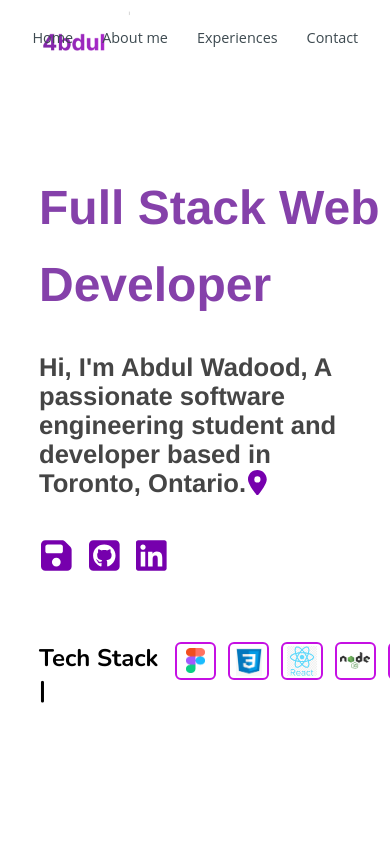
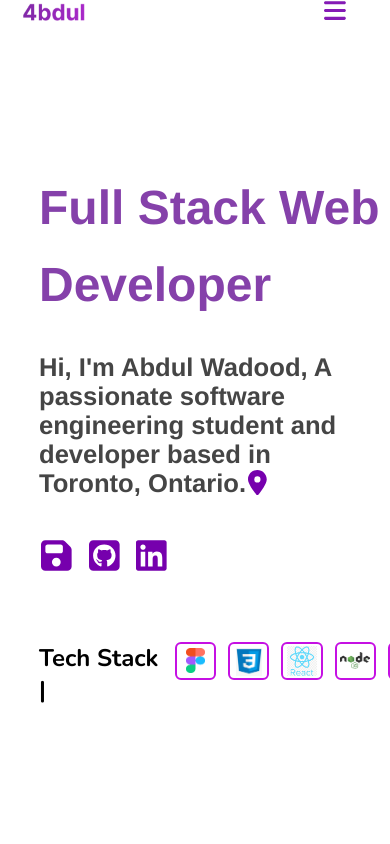
Before and after one commit to 4bdulWadood/portfolio-amplify, a React (Create React App) app: page / in a window 390 px wide. Shown: the top 844 px of the page. Built offline with nearby package versions, Linux system fonts and the light colour scheme.

Commit message:
+ Responsive Navigation Bar

```diff
--- a/package.json
+++ b/package.json
@@ -10,12 +10,15 @@
     "@fortawesome/free-regular-svg-icons": "^6.4.0",
     "@fortawesome/free-solid-svg-icons": "^6.4.0",
     "@fortawesome/react-fontawesome": "^0.2.0",
+    "@paigewilliams/react-responsive-navbar": "^1.0.13",
     "@react-three/drei": "^9.65.5",
     "@react-three/fiber": "^8.12.2",
     "@testing-library/jest-dom": "^5.16.5",
     "@testing-library/react": "^13.4.0",
     "@testing-library/user-event": "^13.5.0",
     "@types/three": "^0.150.2",
+    "i": "^0.3.7",
+    "npm": "^9.8.1",
     "react": "^18.2.0",
     "react-burger-menu": "^3.0.9",
     "react-dom": "^18.2.0",
--- a/src/components/MainPage.js
+++ b/src/components/MainPage.js
@@ -16,36 +16,6 @@ import AWSLogo from "../assets/AWSLogo.png";
 import personalPic from "../assets/personalPic.jpg"
 
 export default function MainPage() {
-  const [html, setHtml] = useState("");
-  const [css, setCss] = useState("");
-  const [js, setJs] = useState("");
-  const [boot, setBoot] = useState("");
-  const [react, setReact] = useState("");
-  const [three, setThree] = useState("");
-
-  const handleMouseEnter = (e) => {
-    if (e.target.id == "HTML") {
-      setHtml(true);
-    } else if (e.target.id == "CSS") {
-      setCss(true);
-    } else if (e.target.id == "JavaScript") {
-      setJs(true);
-    } else if (e.target.id == "Bootstrap") {
-      setBoot(true);
-    } else if (e.target.id == "React") {
-      setReact(true);
-    } else if (e.target.id == "Three.js") {
-      setThree(true);
-    }
-  };
-  const handleMouseLeave = () => {
-    setHtml();
-    setCss();
-    setJs();
-    setBoot();
-    setReact();
-    setThree();
-  };
   return (
     <div className="section-main" id="home">
       <Navbar />
--- a/src/components/Navbar.js
+++ b/src/components/Navbar.js
@@ -1,29 +1,72 @@
-import React from "react";
-import { slide as Menu } from 'react-burger-menu'
+import React, {useState, useEffect,Component} from "react";
+import { useRef } from "react";
+import { FontAwesomeIcon } from '@fortawesome/react-fontawesome';
+import { faBars } from "@fortawesome/free-solid-svg-icons";
 
 export default function Navbar() {
-  return (
-    <div className="nav-section">
-      <div className="nav-container">
-        <a href="#home">
-          <div className="nav-logo"><img src={require("../assets/logo.png")} alt="not found"/></div>
-        </a>
+  const [navbarOpen, setNavbarOpen] = useState(false);
+  function getWindowDimensions() {
+    const { innerWidth: width, innerHeight: height } = window;
+    return {
+      width,
+      height
+    };
+  }
 
-        <ul>
-          <li>
-            <a href="#home">Home</a>
-          </li>
-          <li>
-            <a href="#aboutme">About me</a>
-          </li>
-          <li>
-            <a href="#projects">Experiences</a>
-          </li>
-          <li>
-            <a href="#contact">Contact</a>
-          </li>
-        </ul>
-      </div>
-    </div>
-  );
+  function useWindowDimensions() {
+    const [windowDimensions, setWindowDimensions] = useState(
+      getWindowDimensions()
+    );
+
+    useEffect(() => {
+      function handleResize() {
+        setWindowDimensions(getWindowDimensions());
+      }
+
+      window.addEventListener("resize", handleResize);
+      return () => window.removeEventListener("resize", handleResize);
+    }, []);
+
+    return windowDimensions;
+  }
+
+  const { width } = useWindowDimensions();
+
+  console.log(width)
+
+  const navRef = useRef();
+
+	const showNavbar = () => {
+		navRef.current.classList.toggle(
+			"responsive_nav"
+		);
+	};
+
+	return (
+		<header>
+			<a href="#home">
+        <div className="nav-logo"><img src={require("../assets/logo.png")} alt="not found"/></div>
+      </a>
+			<nav ref={navRef}>
+				<a href="/#home">Home</a>
+				<a href="/#aboutme">About me</a>
+				<a href="/#projects">Projects</a>
+				<a href="/#contact">Contact me</a>
+				<button
+					className="nav-btn nav-close-btn"
+					onClick={showNavbar}>
+					<FontAwesomeIcon style={{marginLeft: "0.5vw" }} icon={faBars} fontSize={25} color="#7600AD"/>
+				</button>
+			</nav>
+			<button
+				className="nav-btn"
+				onClick={showNavbar}>
+				<FontAwesomeIcon style={{marginLeft: "0.5vw"}} icon={faBars} fontSize={25} color="#7600AD"/>
+			</button>
+		</header>
+	);
 }
+
+/*https://www.youtube.com/watch?v=At4B7A4GOPg
+Fix header
+*/
--- a/src/public/styles/navbar.css
+++ b/src/public/styles/navbar.css
@@ -3,6 +3,7 @@
   justify-content: center;
   width: 100%;
 }
+
 .nav-section .nav-container {
   width: 100%;
   background-color: white;
@@ -34,87 +35,137 @@
   margin-top: 1.5vh;
 }
 
-@media only screen and (max-width: 1300px) {
-  .nav-section .nav-container .nav-logo {
-    font-size: 1.5em;
-    width: 500px;
-  }
+.toggle-button {
+  position: absolute;
+  top: 75rem;
+  right: 1rem;
+  display: flex;
+  flex-direction: column;
+  justify-content: space-between;
+  width: 30px;
+  height: 21px;
 }
 
-@media only screen and (max-width: 1110px) {
-  .nav-section .nav-container .nav-logo {
-    font-size: 1.2em;
-    width: 400px;
-  }
-}
-@media only screen and (max-width: 950px) {
-  .nav-section .nav-container .nav-logo {
-    font-size: 1em;
-    width: 330px;
-  }
-}
-@media only screen and (max-width: 820px) {
-  .nav-section .nav-container .nav-logo {
-    font-size: 0.8em;
-    width: 300px;
-  }
-}
-@media only screen and (max-width: 768px) {
-  .nav-section .nav-container .nav-logo {
-    font-size: 0.6em;
-    width: 400px;
-  }
-}
-@media only screen and (max-width: 500px) {
-  .nav-section .nav-container .nav-logo {
-    font-size: 0.5em;
-    width: 280px;
-  }
-}
-.nav-section .nav-container ul {
-  display: flex;
-  gap: 5px;
-  list-style: none;
-  font-size: 1.2em;
-  cursor: pointer;
-  margin-left: -40rem;
-  margin-right: 2%;
-}
-@media only screen and (max-width: 1500px) {
-  .nav-section .nav-container ul {
-    font-size: 1.5em;
-  }
-}
-@media only screen and (max-width: 1300px) {
-  .nav-section .nav-container ul {
-    font-size: 1.2em;
-  }
-}
-@media only screen and (max-width: 1110px) {
-  .nav-section .nav-container ul {
-    font-size: 1.0em;
-  }
-}
-@media only screen and (max-width: 950px) {
-  .nav-section .nav-container ul {
-    font-size: 0.8em;
-  }
-}
-@media only screen and (max-width: 820px) {
-  .nav-section .nav-container ul {
-    font-size: 0.9em;
-  }
+.toggle-button .bar {
+  height: 3px;
+  width: 100%;
+  background-color: white;
+  border-radius: 10px;
 }
 
-.nav-section .nav-container li {
-  font-family: "Open Sans", sans-serif;
-  margin-right: 1.5rem;
+
+
+
+
+
+
+
+
+
+
+
+
+
+
+
+
+
+
+
+header {
+  width: 100%;
+  background-color: white;
+  opacity: 0.9;
+  display: flex;
+  justify-content: space-between;
+  position: fixed;
+  align-items: center;
+  gap: 20px;
+  color: #28363d;
+  z-index: 3;
+  font-family: "Nunito", sans-serif;
+  margin-top: -200px;
 }
-.nav-section .nav-container a {
-  text-decoration: none;
-  color: #28363d;
+
+nav a {
+	margin: 1rem -2rem;
+	color: var(--textColor);
+	text-decoration: none;
+  margin-top: 2rem;
+  margin-right: 5rem;
+  width: 6rem;
+  margin-left: 0rem;
 }
-.nav-section .nav-container a:hover, .nav-section .nav-container a:focus {
-  color: #2f575d;
-  text-decoration: underline;
+
+nav a:hover {
+	color: var(--secondaryColor);
 }
+
+header .nav-btn {
+	padding: 5px;
+	cursor: pointer;
+	background: white;
+	border: none;
+	outline: none;
+	color: var(--textColor);
+	visibility: hidden;
+	opacity: 0;
+	font-size: 1.8rem;
+}
+
+header div,
+nav {
+	display: flex;
+	align-items: center;
+}
+
+nav {
+  margin-left: 55%;
+}
+
+@media only screen and (max-width: 1500px) {
+	header .nav-btn {
+		visibility: visible;
+		opacity: 1;
+    margin-right: 10%;
+    margin-top: 0.5rem;;
+	}
+
+  nav a {
+    width: 10rem;
+    width: 50%;
+  }
+
+	header nav {
+		position: fixed;
+		top: -100vh;
+		left: 0;
+		height: 100%;
+		width: 110%;
+		display: flex;
+		flex-direction: column;
+		align-items: center;
+		justify-content: center;
+		gap: 1.5rem;
+		background-color: rgb(237, 225, 255);
+		transition: 1s;
+    margin-left: 0%;
+	}
+
+	header .responsive_nav {
+		transform: translateY(100vh);
+	}
+
+	nav .nav-close-btn {
+		position: absolute;
+		top: 2rem;
+		right: 3rem;
+    background-color: transparent;
+	}
+
+	nav a {
+		font-size: 1.5rem;
+    display: flex;
+    justify-content: center;
+	}
+}
```
Also changed, not shown: src/public/styles/App.css (line endings or trailing spaces), 1 other file (tests, documents, lock files or other folders).
